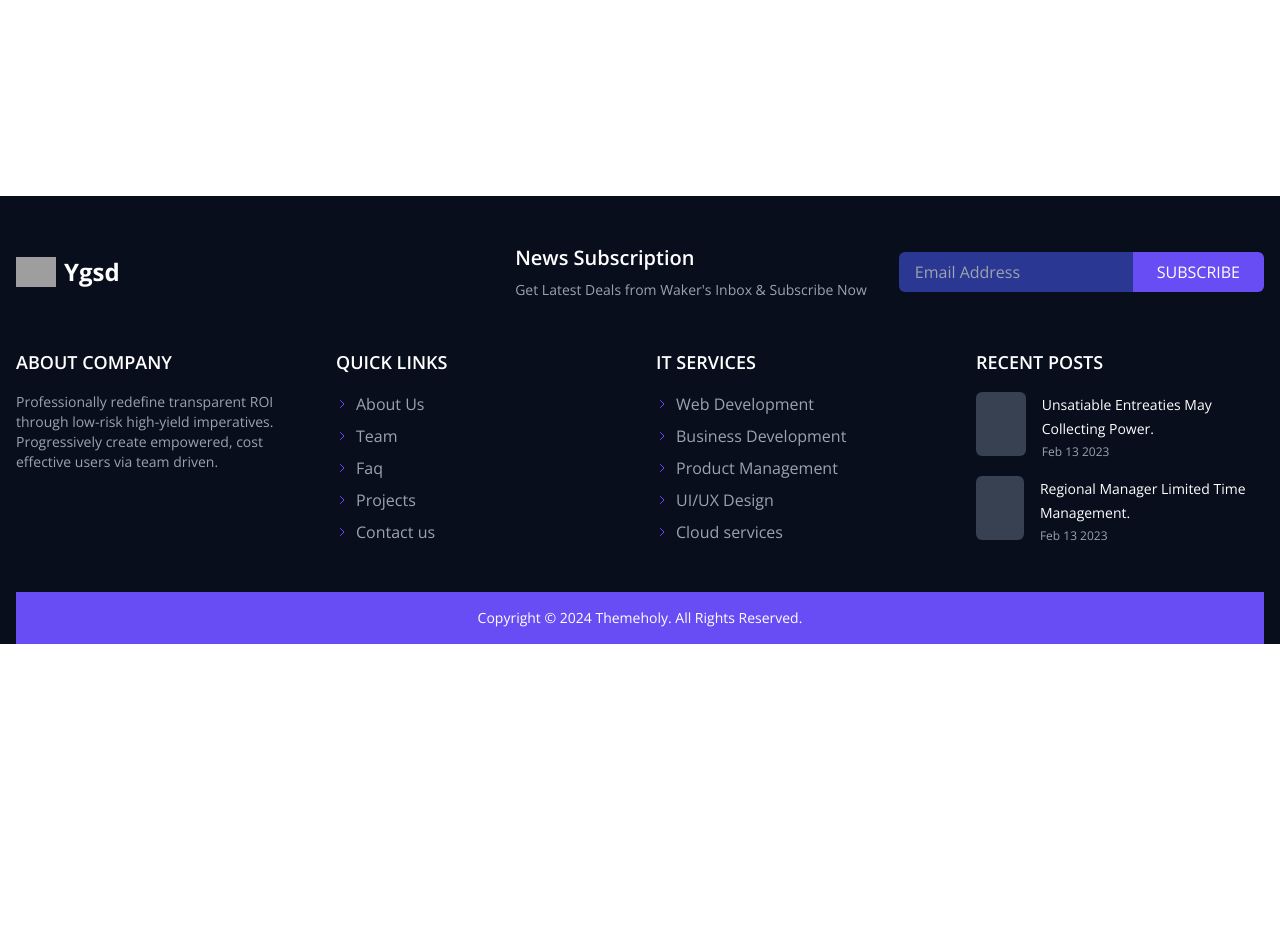
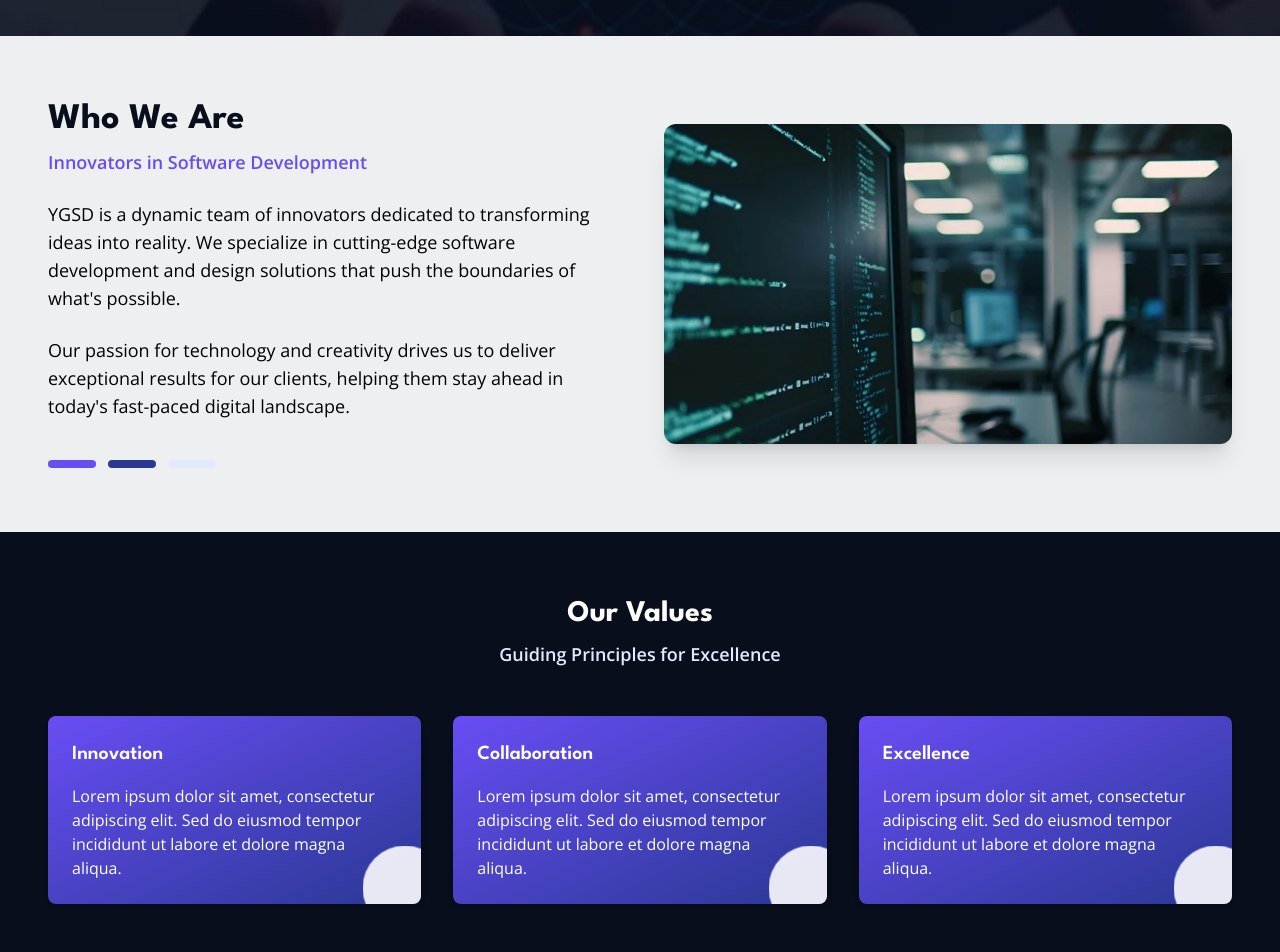
Before and after one commit to chiggosVikash/ygsd, a Next.js app: page /about-us in a window 1280 px wide. Before the commit this address had no page. Shown: the part 780-1732 px from the top of the page. Before the commit the page ends 1424 px from the top, so only its background shows below. Built offline with nearby package versions, Linux system fonts and the light colour scheme; grey boxes are pictures that could not be loaded.

Commit message:
about us added

```diff
--- a/src/app/Components/ServiceCards.tsx
+++ b/src/app/Components/ServiceCards.tsx
@@ -67,7 +67,7 @@ const ServiceCard = ({ service }: { service: Service }) => (
 
 const ServiceCards: React.FC = () => {
   return (
-    <div className="container bg-surface mx-auto px-4 md:px-8 lg:px-12 py-16 max-w-7xl ">
+    <div className="container bg-surface mx-auto px-4 :px-8 lg:px-12 py-16 max-w-7xl ">
       <div className="grid grid-cols-1 md:grid-cols-2 lg:grid-cols-3 gap-8">
         {services.map((service) => (
           <div key={service.id}>
--- /dev/null
+++ b/src/app/about-us/page.tsx
@@ -0,0 +1,123 @@
+import React from 'react'
+import PageHeader from '../Components/PageHeader'
+import Image from 'next/image'
+import { League_Spartan } from 'next/font/google'
+import Image1 from '../assets/image1.webp';
+
+const leagueSpartan = League_Spartan({ subsets: ['latin'] })
+
+const AboutUs = () => {
+  return (
+    <div className="bg-surface">
+      <PageHeader title="Home" subtitle="About Us" />
+
+      {/* Who We Are Section */}
+      <section className="max-w-7xl mx-auto px-4 md:px-8 lg:px-12 py-16">
+        <div className="flex flex-col md:flex-row items-center gap-12">
+          <div className="md:w-1/2 space-y-6">
+            <div className="space-y-2">
+              <h2 className={`${leagueSpartan.className} text-4xl font-bold text-darkcolor`}>Who We Are</h2>
+              <p className="text-lg font-semibold text-primary">Innovators in Software Development</p>
+            </div>
+            <p className="text-lg text-onSurface">
+              YGSD is a dynamic team of innovators dedicated to transforming ideas into reality. We specialize in cutting-edge software development and design solutions that push the boundaries of what&apos;s possible.
+            </p>
+            <p className="text-lg text-onSurface">
+              Our passion for technology and creativity drives us to deliver exceptional results for our clients, helping them stay ahead in today&apos;s fast-paced digital landscape.
+            </p>
+            <div className="flex space-x-3 pt-4">
+              <span className="inline-block w-12 h-2 bg-primary rounded-full"></span>
+              <span className="inline-block w-12 h-2 bg-secondary rounded-full"></span>
+              <span className="inline-block w-12 h-2 bg-tertiary rounded-full"></span>
+            </div>
+          </div>
+          <div className="md:w-1/2">
+            <div className=" h-80 mx-auto rounded-xl overflow-hidden shadow-xl">
+              <Image
+                src={Image1.src}
+                alt="YGSD Team"
+                width={320}
+                height={320}
+                className="object-cover w-full h-full"
+              />
+            </div>
+          </div>
+        </div>
+      </section>
+
+      {/* Our Values Section */}
+      <section className="bg-darkcolor py-16">
+        <div className="max-w-7xl mx-auto px-4 md:px-8 lg:px-12">
+          <div className="text-center space-y-2 mb-12">
+            <h2 className={`${leagueSpartan.className} text-3xl font-bold text-white`}>Our Values</h2>
+            <p className="text-lg font-semibold text-tertiary">Guiding Principles for Excellence</p>
+          </div>
+          <div className="grid grid-cols-1 md:grid-cols-3 gap-8">
+            {['Innovation', 'Collaboration', 'Excellence'].map((value, index) => (
+              <div
+                key={index}
+                className={`bg-gradient-to-br from-primary to-secondary p-6 rounded-lg shadow-md transform transition-all duration-300 hover:scale-105 hover:shadow-xl overflow-hidden relative group `}
+              >
+                <div className="absolute inset-0 bg-white opacity-0 group-hover:opacity-10 transition-opacity duration-300"></div>
+                <h3 className={`${leagueSpartan.className} text-xl font-semibold text-white mb-4 relative z-10`}>{value}</h3>
+                <p className="text-white relative z-10">Lorem ipsum dolor sit amet, consectetur adipiscing elit. Sed do eiusmod tempor incididunt ut labore et dolore magna aliqua.</p>
+                <div className="absolute -bottom-2 -right-2 w-12 h-12 bg-white rounded-full opacity-0 group-hover:opacity-20 transition-all duration-300 animate-ripple"></div>
+              </div>
+            ))}
+          </div>
+        </div>
+      </section>
+
+      {/* Why Choose Us Section */}
+      <section className="max-w-7xl mx-auto px-4 md:px-8 lg:px-12 py-16">
+        <div className="text-center space-y-2 mb-12">
+          <h2 className={`${leagueSpartan.className} text-4xl font-bold text-darkcolor`}>Why Choose Us</h2>
+          <p className="text-lg font-semibold text-primary">Unparalleled Expertise & Dedication</p>
+        </div>
+        <p className="text-lg text-onSurface text-center max-w-3xl mx-auto mb-12">
+          Thank you for considering us as your web developer. We believe that our experience, skills, and
+          dedication set us apart and make us the ideal choice for your project.
+        </p>
+        <div className="grid grid-cols-1 md:grid-cols-2 gap-16 mx-8">
+          {[
+            {
+              title: "Expertise",
+              description: "We have extensive experience in designing and developing websites for clients across various industries.",
+              icon: "👨‍💻"
+            },
+            {
+              title: "Attention to Detail",
+              description: "We take pride in our work, and we pay close attention to every detail to ensure that the end product is of the highest quality.",
+              icon: "🔍"
+            },
+            {
+              title: "Communication",
+              description: "We believe that clear and constant communication is crucial for the success of any project.",
+              icon: "💬"
+            },
+            {
+              title: "Customer Service",
+              description: "As a web developer team, we understand the importance of building long-term relationships with our clients.",
+              icon: "🤝"
+            }
+          ].map((item, index) => (
+            <div key={index} className="bg-white rounded-lg shadow-md overflow-hidden transition-all duration-300 hover:shadow-lg hover:-translate-y-1 relative pt-16">
+              <div className="absolute top-4 left-4">
+                <div className="w-12 h-12 bg-primary bg-opacity-10 rounded-md flex items-center justify-center text-2xl text-primary">
+                  {item.icon}
+                </div>
+              </div>
+              <div className="p-6">
+                <h3 className={`${leagueSpartan.className} text-xl font-semibold text-darkcolor mb-2`}>{item.title}</h3>
+                <p className="text-onSurface">{item.description}</p>
+              </div>
+            </div>
+          ))}
+        </div>
+      </section>
+
+    </div>
+  )
+}
+
+export default AboutUs
--- a/src/app/menuitems.ts
+++ b/src/app/menuitems.ts
@@ -14,7 +14,7 @@ export const menuItems: MenuItem[] = [
     {
         id: 2,
         name: 'ABOUT US',
-        link: '/about'
+        link: '/about-us'
     },
     {
         id: 3,
```
